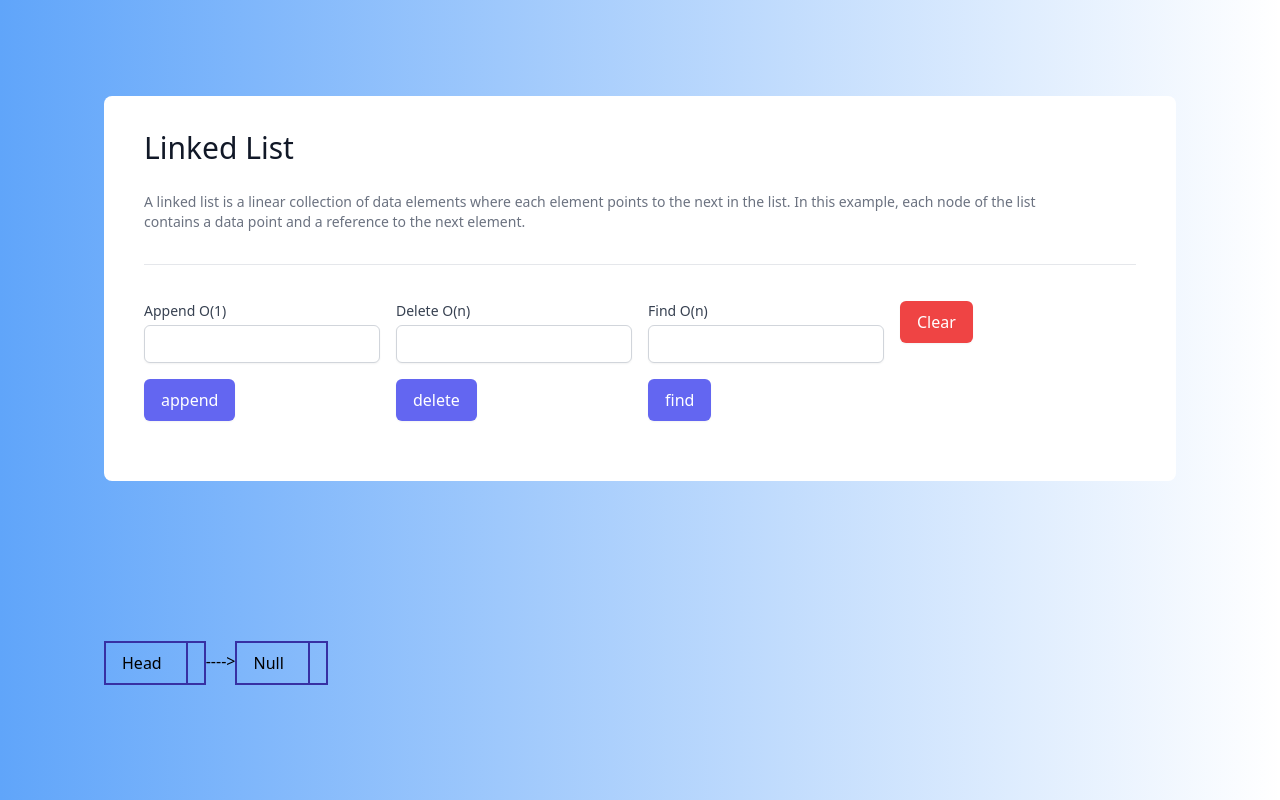
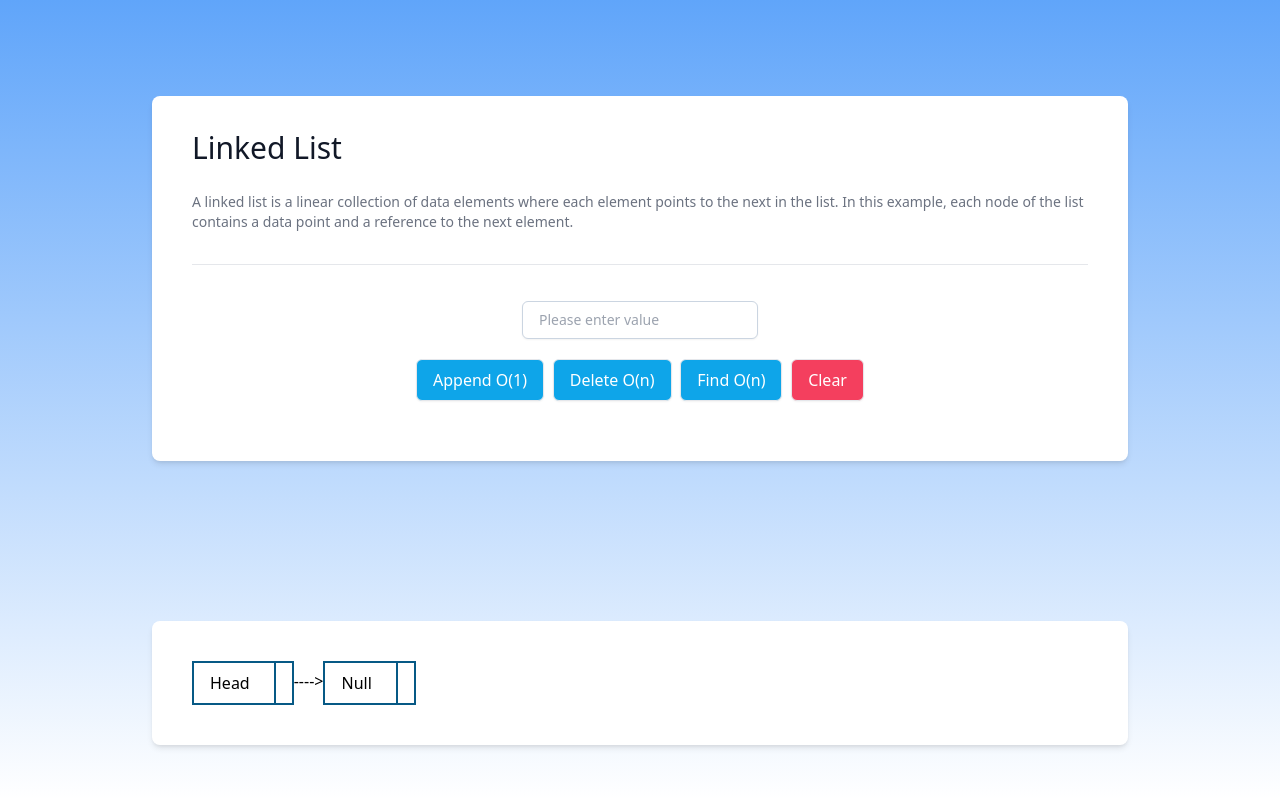
Before and after one commit to jprice8/code-review, a Next.js app: page /dataStructures/linkedList in a window 1280 px wide. Built offline with nearby package versions, Linux system fonts and the light colour scheme.

Commit message:
Refactoring color scheme.

```diff
--- a/components/Layout.js
+++ b/components/Layout.js
@@ -1,12 +1,11 @@
 import React from "react"
 import Head from "next/head"
 
-import Follow from "./Follow"
 import { FaGithubSquare, FaLinkedin } from "react-icons/fa"
 
 const Layout = ({ children }) => {
   return (
-    <div className="bg-gradient-to-r from-blue-400 h-screen flex flex-col justify-between overflow-y-auto pb-10">
+    <div className="bg-gradient-to-b from-blue-400 h-screen flex flex-col justify-between overflow-y-auto pb-10">
       <Head>
         <title>Code Review</title>
         <meta
--- a/components/algorithms/sort/SortingControl.js
+++ b/components/algorithms/sort/SortingControl.js
@@ -51,7 +51,7 @@ const SortingControl = (props) => {
             <select
               id="algorithm"
               name="algorithm"
-              className="mt-2 block w-full border py-2 pl-3 pr-10 border-gray-300 focus:outline-none focus:ring-indigo-500 focus:border-indigo-500 sm:text-sm rounded-md"
+              className="mt-2 block w-full border py-2 pl-3 pr-10 border-gray-300 focus:outline-none focus:ring-primary-500 focus:border-primary-500 sm:text-sm rounded-md"
               onChange={props.handleAlgoClick}
               disabled={props.sorting}
               value={props.algo}
--- a/components/dataStructures/bst/BSTInput.js
+++ b/components/dataStructures/bst/BSTInput.js
@@ -16,13 +16,13 @@ const BSTInput = ({ title, name, inputValue, setInputValue, handleClick }) => {
           type="number"
           min={1}
           onChange={(e) => setInputValue(e.target.value)}
-          className="shadow-sm focus:ring-indigo-500 focus:border-indigo-500 sm:text-sm border-gray-300 border py-2 px-4 rounded-md"
+          className="shadow-sm focus:ring-primary-500 focus:border-primary-500 sm:text-sm border-secondary-300 border py-2 px-4 rounded-md"
         />
       </div>
       <div className="mt-4">
         <button
           type="submit"
-          className="px-4 py-2 border border-transparent shadow-sm font-medium rounded-md text-white bg-indigo-500 hover:bg-indigo-600 focus:outline-none focus:ring-2 focus:ring-offset-2 focus:ring-indigo-500"
+          className="px-4 py-2 border border-transparent shadow-sm font-medium rounded-md text-white bg-primary-500 hover:bg-primary-600 focus:outline-none focus:ring-2 focus:ring-offset-2 focus:ring-primary-500"
         >
           {name}
         </button>
--- a/components/dataStructures/linkedList/LinkCell.js
+++ b/components/dataStructures/linkedList/LinkCell.js
@@ -16,9 +16,9 @@ const LinkCell = ({ value, prev, highlight }) => {
           <div className="pl-4 border-l-2 border-yellow-400" />
         </div>
       ) : (
-        <div id="block" className="border-2 border-indigo-800 flex">
+        <div id="block" className="border-2 border-primary-800 flex">
           <div className="pr-2 my-2 mx-4">{value}</div>
-          <div className="pl-4 border-l-2 border-indigo-800" />
+          <div className="pl-4 border-l-2 border-primary-800" />
         </div>
       )}
     </div>
--- a/components/dataStructures/linkedList/LinkedListControl.js
+++ b/components/dataStructures/linkedList/LinkedListControl.js
@@ -1,47 +1,53 @@
-import React from "react"
-import ClearButton from '../shared/ClearButton'
-import Input from '../shared/Input'
+import React, { useState } from "react"
+import ActionButton from "../shared/ActionButton"
+import ClearButton from "../shared/ClearButton"
+import Input from "../shared/Input"
 
 const LinkedListControl = ({
-  appendValue,
+  inputValue,
+  setInputValue,
   appendInputTitle,
-  setAppendValue,
   handleAppendClick,
-  deleteValue,
   deleteInputTitle,
-  setDeleteValue,
   handleDeleteClick,
-  findValue,
   findInputTitle,
-  setFindValue,
   handleFindClick,
   handleClearClick,
 }) => {
+  const [isValidInput, setIsValidInput] = useState(false)
+
   return (
-    <div className="grid grid-cols-4 gap-4 my-5">
-      <Input
+    <div className="max-w-md mx-auto my-5">
+      <div className="flex justify-center mb-5">
+        <input
+          id="linkedListInput"
+          name="linkedListInput"
+          autoComplete="off"
+          placeholder="Please enter value"
+          value={inputValue}
+          onChange={(e) => setInputValue(e.target.value)}
+          className="shadow-sm focus:ring-primary-500 focus:border-primary-500 sm:text-sm border-secondary-300 border py-2 px-4 rounded-md "
+        />
+      </div>
+
+      <div className="flex justify-between">
+        <ActionButton
           title={appendInputTitle}
-        name="append"
-        inputValue={appendValue}
-        setInputValue={setAppendValue}
           handleClick={handleAppendClick}
+          inputValue={inputValue}
         />
-      <Input
+        <ActionButton
           title={deleteInputTitle}
-        name="delete"
-        inputValue={deleteValue}
-        setInputValue={setDeleteValue}
           handleClick={handleDeleteClick}
-        placeholder="Delete all occurences of..."
+          inputValue={inputValue}
         />
-      <Input
+        <ActionButton
           title={findInputTitle}
-        name="find"
-        inputValue={findValue}
-        setInputValue={setFindValue}
           handleClick={handleFindClick}
+          inputValue={inputValue}
         />
         <ClearButton handleClearClick={handleClearClick} />
+      </div>
     </div>
   )
 }
--- a/components/dataStructures/linkedList/LinkedListGrid.js
+++ b/components/dataStructures/linkedList/LinkedListGrid.js
@@ -16,7 +16,7 @@ const LinkedListGrid = ({ data, found }) => {
   }
 
   return (
-    <div className="flex flex-wrap">
+    <div className="flex flex-wrap bg-white p-10 rounded-lg shadow-md">
       <LinkCell value="Head" />
       {data.map((unit, idx) => (
         isFound(unit, idx)
--- a/components/dataStructures/shared/ActionButton.js
+++ b/components/dataStructures/shared/ActionButton.js
@@ -1,12 +1,13 @@
 import React from 'react'
 
-const ActionButton = ({ title, handleClick }) => {
+const ActionButton = ({ title, handleClick,inputValue }) => {
   return (
     <div>
       <button
         type="button"
         onClick={handleClick}
-        className="px-4 py-2 border border-transparent shadow-sm font-medium rounded-md text-white bg-indigo-500 hover:bg-indigo-600 focus:outline-none focus:ring-2 focus:ring-offset-2 focus:ring-indigo-500"
+        disabled={inputValue ? false : true}
+        className="px-4 py-2 border border-transparent shadow-sm font-medium rounded-md text-white bg-primary-500 hover:bg-primary-600 focus:outline-none focus:ring-2 focus:ring-offset-2 focus:ring-primary-500"
       >
         {title}
       </button>
--- a/components/dataStructures/shared/Input.js
+++ b/components/dataStructures/shared/Input.js
@@ -14,13 +14,13 @@ const Input = ({ title, name, inputValue, setInputValue, handleClick }) => {
           autoComplete="off"
           value={inputValue}
           onChange={(e) => setInputValue(e.target.value)}
-          className="shadow-sm focus:ring-indigo-500 focus:border-indigo-500 sm:text-sm border-gray-300 border py-2 px-4 rounded-md"
+          className="shadow-sm focus:ring-primary-500 focus:border-primary-500 sm:text-sm border-secondary-300 border py-2 px-4 rounded-md"
         />
       </div>
       <div className="mt-4">
         <button
           type="submit"
-          className="px-4 py-2 border border-transparent shadow-sm font-medium rounded-md text-white bg-indigo-500 hover:bg-indigo-600 focus:outline-none focus:ring-2 focus:ring-offset-2 focus:ring-indigo-500"
+          className="px-4 py-2 border border-transparent shadow-sm font-medium rounded-md text-white bg-primary-500 hover:bg-primary-600 focus:outline-none focus:ring-2 focus:ring-offset-2 focus:ring-primary-500"
         >
           {name}
         </button>
--- a/pages/dataStructures/linkedList.js
+++ b/pages/dataStructures/linkedList.js
@@ -10,34 +10,30 @@ const LinkedList = () => {
   const { append, remove, flatten, find, clear } = useLinkedList()
   const flatLinky = flatten()
 
-  const [appendValue, setAppendValue] = useState("")
-  const [deleteValue, setDeleteValue] = useState("")
-  const [findValue, setFindValue] = useState("")
+  const [inputValue, setInputValue] = useState("")
   const [found, setFound] = useState(false)
 
   const handleAppendClick = (e) => {
     e.preventDefault()
-    append(appendValue)
+    append(inputValue)
     // Reset append value and turn find off
-    setAppendValue("")
+    setInputValue("")
     setFound(false)
   }
 
   const handleDeleteClick = (e) => {
     e.preventDefault()
-    remove(deleteValue)
+    remove(inputValue)
     // Reset delete value and turn find off
-    setDeleteValue("")
+    setInputValue("")
     setFound(false)
   }
 
   const handleFindClick = (e) => {
     e.preventDefault()
-    const tmpFound = find(findValue)
-    console.log(`tmpFound is result of find hook: ${tmpFound}`)
+    const tmpFound = find(inputValue)
     setFound(tmpFound)
-    console.log(`found state var: ${found}`)
-    setFindValue("")
+    setInputValue("")
   }
 
   const handleClearClick = (e) => {
@@ -47,7 +43,7 @@ const LinkedList = () => {
 
   return (
     <Layout>
-      <div className="bg-white p-10 rounded-lg">
+      <div className="bg-white p-10 rounded-lg shadow-md">
         <section className="pb-8 border-b border-gray-200">
           <h3 className="text-3xl leading-6 font-medium text-gray-900">
             Linked List
@@ -63,19 +59,15 @@ const LinkedList = () => {
         </section>
         <section className="pt-4">
           <LinkedListControl
-            appendValue={appendValue}
-            appendInputTitle="Append O(1)"
-            setAppendValue={setAppendValue}
+            inputValue={inputValue}
+            setInputValue={setInputValue}
             handleAppendClick={handleAppendClick}
-            deleteValue={deleteValue}
-            deleteInputTitle="Delete O(n)"
-            setDeleteValue={setDeleteValue}
             handleDeleteClick={handleDeleteClick}
-            findValue={findValue}
-            findInputTitle="Find O(n)"
-            setFindValue={setFindValue}
             handleFindClick={handleFindClick}
             handleClearClick={handleClearClick}
+            appendInputTitle="Append O(1)"
+            deleteInputTitle="Delete O(n)"
+            findInputTitle="Find O(n)"
           />
         </section>
       </div>
--- a/tailwind.config.js
+++ b/tailwind.config.js
@@ -1,7 +1,17 @@
+const colors = require("tailwindcss/colors")
+
 module.exports = {
-  purge: ['./pages/**/*.{js,ts,jsx,tsx}', './components/**/*.{js,ts,jsx,tsx}'],
+  purge: ["./pages/**/*.{js,ts,jsx,tsx}", "./components/**/*.{js,ts,jsx,tsx}"],
   darkMode: false, // or 'media' or 'class'
   theme: {
+    colors: {
+      primary: colors.sky,
+      secondary: colors.blueGray,
+      blue: colors.blue,
+      gray: colors.coolGray,
+      white: colors.white,
+      red: colors.rose,
+    },
     extend: {},
   },
   variants: {
```
Also changed, not shown: components/NavTabs.js (+4 -9 lines). Lines whose indentation alone changed are shown as unchanged.
